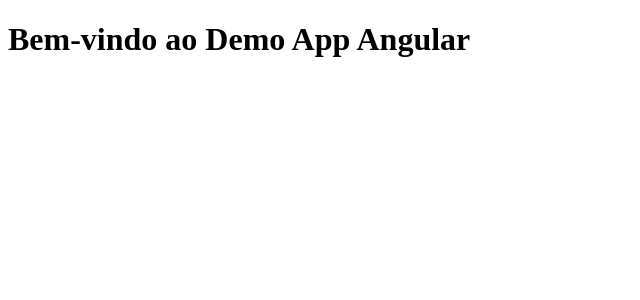
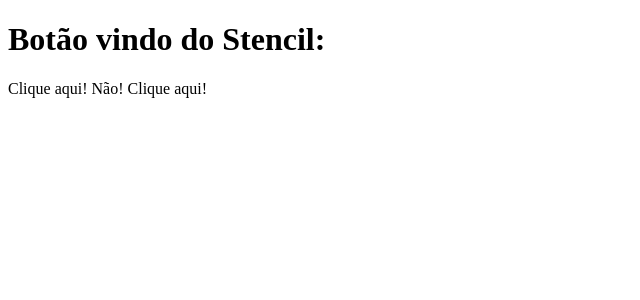
Before and after one commit to AlisonDelvechio/atom-ui-labs, an Angular app in the folder demo-app-angular/: page / in a window 1280 px wide. Shown: the top 300 px of the page, without its empty margins (0-640 px from the left). Built offline with nearby package versions, Linux system fonts and the light colour scheme; what atom-ui would draw is missing.

Commit message:
Primeiro componente atom-button para entendimento do projeto

```diff
--- a/demo-app-angular/src/app/app.component.html
+++ b/demo-app-angular/src/app/app.component.html
@@ -1,4 +1,17 @@
-<h1>Bem-vindo ao Demo App Angular</h1>
+<h1>Botão vindo do Stencil:</h1>
 
-<!-- Aqui vamos testar o componente do Stencil -->
-<my-component></my-component>
+<atom-button
+  label="Clique aqui"
+  variant="primary"
+  (atomClick)="handleStencilClick()"
+>
+  Clique aqui!
+</atom-button>
+
+<atom-button
+  label="Clique aqui"
+  variant="secondary"
+  (atomClick)="handleStencilClick()"
+>
+  Não! Clique aqui!
+</atom-button>
--- a/demo-app-angular/src/app/app.component.ts
+++ b/demo-app-angular/src/app/app.component.ts
@@ -7,4 +7,10 @@
   styleUrls: ['./app.component.scss'],
   schemas: [CUSTOM_ELEMENTS_SCHEMA],
 })
-export class AppComponent {}
+
+export class AppComponent {
+  handleStencilClick() {
+    console.log('Botão Stencil clicado!');
+    alert('Você clicou no botão Stencil!');
+  }
+}
```
